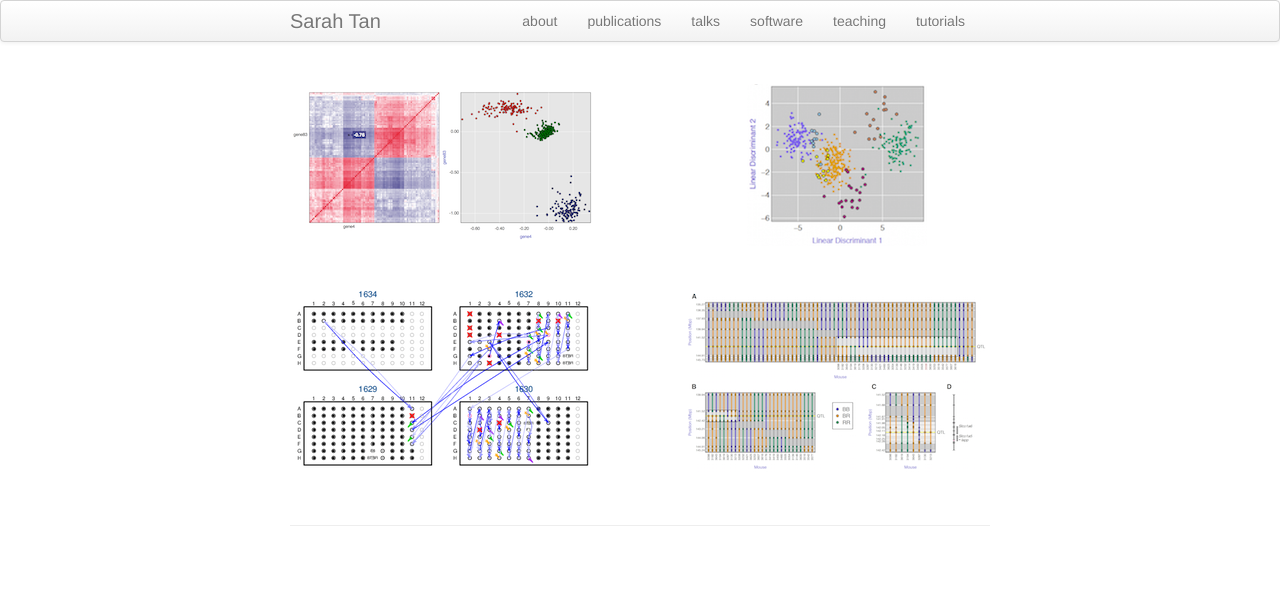
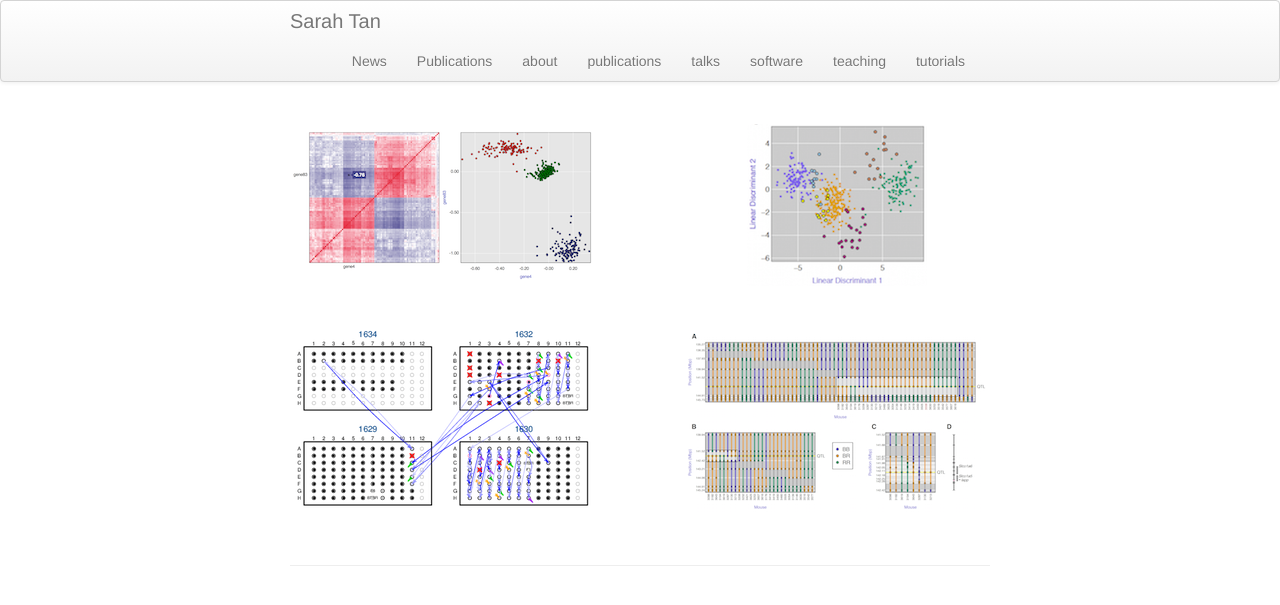
Before and after one commit to shftan/shftan.github.io, a Jekyll site: the page built from index.md, in a window 1280 px wide. Shown: the top 605 px of the page. Built offline with Jekyll 4.4.1, drawn with Linux system fonts in a browser that asks for light colours.

Commit message:
Update default.html

```diff
--- a/_includes/themes/twitter/default.html
+++ b/_includes/themes/twitter/default.html
@@ -35,6 +35,8 @@
         <div class="container-narrow">
           <a class="brand" href="{{ HOME_PATH }}">{{ site.title }}</a>
           <ul class="nav">
+              <li><a href="#news">News</a></li>
+              <li><a href="#publications">Publications</a></li>
               <li><a href="{{ BASE_PATH }}/pages/about.html">about</a></li>
               <li><a href="{{ BASE_PATH }}/pages/pubs.html">publications</a></li>
               <li><a href="{{ BASE_PATH }}/pages/talks.html">talks</a></li>
```
